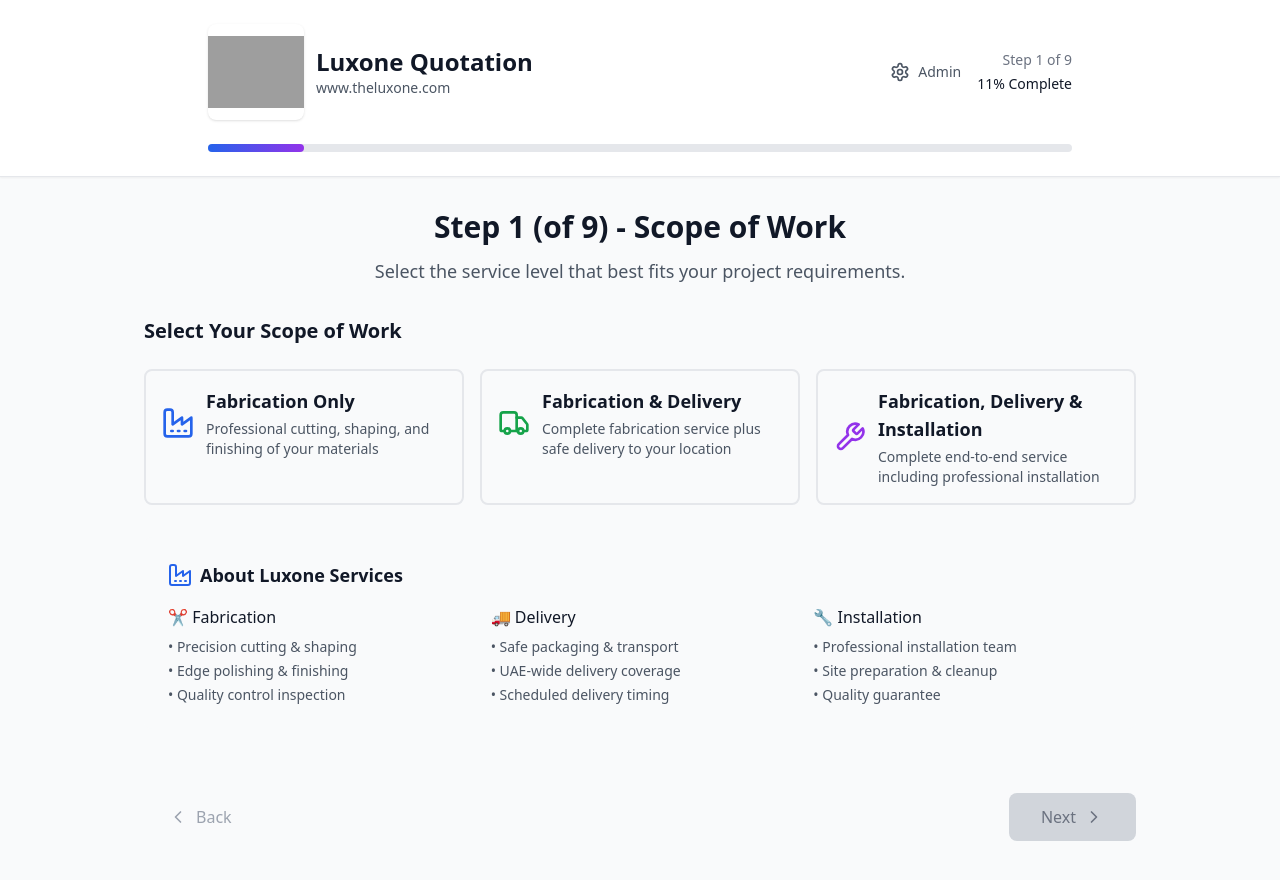
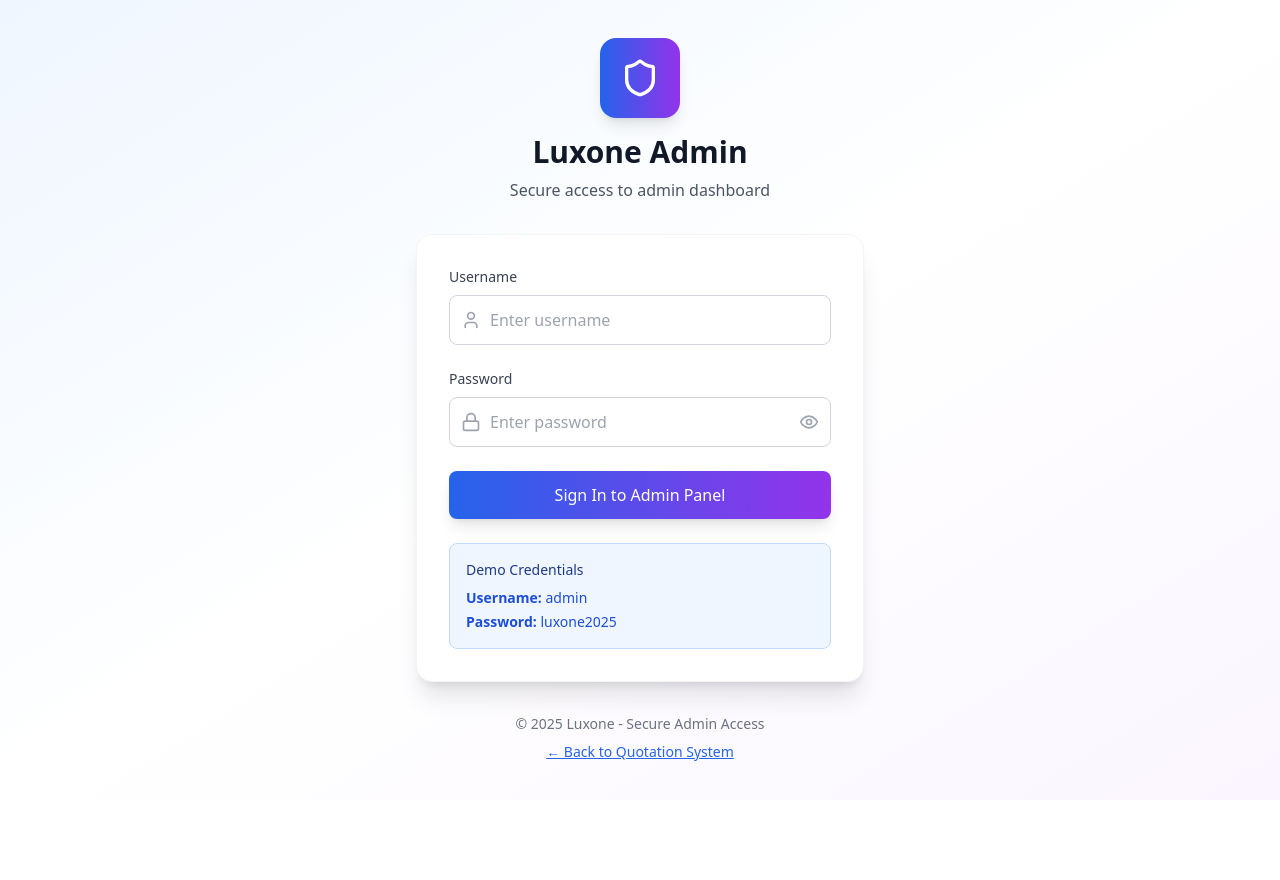
Before and after one commit to amirhost007/luxonequot, a React (Vite) app: page /admin in a window 1280 px wide. Shown: the top 880 px of the page. After the commit the page ends 800 px from the top, so only its background shows below. Built offline with nearby package versions, Linux system fonts and the light colour scheme; grey boxes are pictures that could not be loaded.

Commit message:
Create Separate Admin Page

```diff
--- a/package.json
+++ b/package.json
@@ -15,7 +15,8 @@
     "lucide-react": "^0.344.0",
     "react": "^18.3.1",
     "react-dom": "^18.3.1",
-    "react-dropzone": "^14.3.8"
+    "react-dropzone": "^14.3.8",
+    "react-router-dom": "^7.6.3"
   },
   "devDependencies": {
     "@eslint/js": "^9.9.1",
--- a/src/App.tsx
+++ b/src/App.tsx
@@ -1,6 +1,7 @@
 import React from 'react';
 import { QuotationProvider, useQuotation } from './context/QuotationContext';
 import { AdminProvider, useAdmin } from './context/AdminContext';
+import { BrowserRouter as Router, Routes, Route, Navigate } from 'react-router-dom';
 import Header from './components/common/Header';
 import Step1ScopeOfWork from './components/steps/Step1ScopeOfWork';
 import Step2MaterialOptions from './components/steps/Step2MaterialOptions';
@@ -13,14 +14,10 @@ import Step8ProjectType from './components/steps/Step8ProjectType';
 import Step9ContactInfo from './components/steps/Step9ContactInfo';
 import QuoteSummary from './components/QuoteSummary';
 import AdminPanel from './components/admin/AdminPanel';
+import AdminLogin from './components/admin/AdminLogin';
 
 const AppContent: React.FC = () => {
   const { currentStep, isQuoteSubmitted } = useQuotation();
-  const { isAdminMode } = useAdmin();
-
-  if (isAdminMode) {
-    return <AdminPanel />;
-  }
 
   if (isQuoteSubmitted) {
     return <QuoteSummary />;
@@ -63,11 +60,18 @@ const AppContent: React.FC = () => {
 
 function App() {
   return (
-    <AdminProvider>
-      <QuotationProvider>
-        <AppContent />
-      </QuotationProvider>
-    </AdminProvider>
+    <Router>
+      <AdminProvider>
+        <QuotationProvider>
+          <Routes>
+            <Route path="/" element={<AppContent />} />
+            <Route path="/admin" element={<AdminLogin />} />
+            <Route path="/admin/dashboard" element={<AdminPanel />} />
+            <Route path="*" element={<Navigate to="/" replace />} />
+          </Routes>
+        </QuotationProvider>
+      </AdminProvider>
+    </Router>
   );
 }
 
--- /dev/null
+++ b/src/components/admin/AdminLogin.tsx
@@ -0,0 +1,154 @@
+import React, { useState } from 'react';
+import { useNavigate } from 'react-router-dom';
+import { useAdmin } from '../../context/AdminContext';
+import { Lock, User, Eye, EyeOff, Shield } from 'lucide-react';
+
+const AdminLogin: React.FC = () => {
+  const [credentials, setCredentials] = useState({ username: '', password: '' });
+  const [showPassword, setShowPassword] = useState(false);
+  const [error, setError] = useState('');
+  const [isLoading, setIsLoading] = useState(false);
+  const navigate = useNavigate();
+  const { setIsAdminMode } = useAdmin();
+
+  // Default admin credentials (in production, this should be handled securely)
+  const ADMIN_CREDENTIALS = {
+    username: 'admin',
+    password: 'luxone2025'
+  };
+
+  const handleLogin = async (e: React.FormEvent) => {
+    e.preventDefault();
+    setIsLoading(true);
+    setError('');
+
+    // Simulate API call delay
+    await new Promise(resolve => setTimeout(resolve, 1000));
+
+    if (
+      credentials.username === ADMIN_CREDENTIALS.username &&
+      credentials.password === ADMIN_CREDENTIALS.password
+    ) {
+      setIsAdminMode(true);
+      navigate('/admin/dashboard');
+    } else {
+      setError('Invalid username or password');
+    }
+
+    setIsLoading(false);
+  };
+
+  return (
+    <div className="min-h-screen bg-gradient-to-br from-blue-50 via-white to-purple-50 flex items-center justify-center p-4">
+      <div className="w-full max-w-md">
+        {/* Header */}
+        <div className="text-center mb-8">
+          <div className="w-20 h-20 bg-gradient-to-r from-blue-600 to-purple-600 rounded-2xl flex items-center justify-center mx-auto mb-4 shadow-lg">
+            <Shield size={40} className="text-white" />
+          </div>
+          <h1 className="text-3xl font-bold text-gray-900 mb-2">Luxone Admin</h1>
+          <p className="text-gray-600">Secure access to admin dashboard</p>
+        </div>
+
+        {/* Login Form */}
+        <div className="bg-white rounded-2xl shadow-xl border border-gray-100 p-8">
+          <form onSubmit={handleLogin} className="space-y-6">
+            {/* Username Field */}
+            <div>
+              <label className="block text-sm font-medium text-gray-700 mb-2">
+                Username
+              </label>
+              <div className="relative">
+                <User size={20} className="absolute left-3 top-1/2 transform -translate-y-1/2 text-gray-400" />
+                <input
+                  type="text"
+                  value={credentials.username}
+                  onChange={(e) => setCredentials({ ...credentials, username: e.target.value })}
+                  className="w-full pl-10 pr-4 py-3 border border-gray-300 rounded-lg focus:ring-2 focus:ring-blue-500 focus:border-blue-500 transition-colors"
+                  placeholder="Enter username"
+                  required
+                />
+              </div>
+            </div>
+
+            {/* Password Field */}
+            <div>
+              <label className="block text-sm font-medium text-gray-700 mb-2">
+                Password
+              </label>
+              <div className="relative">
+                <Lock size={20} className="absolute left-3 top-1/2 transform -translate-y-1/2 text-gray-400" />
+                <input
+                  type={showPassword ? 'text' : 'password'}
+                  value={credentials.password}
+                  onChange={(e) => setCredentials({ ...credentials, password: e.target.value })}
+                  className="w-full pl-10 pr-12 py-3 border border-gray-300 rounded-lg focus:ring-2 focus:ring-blue-500 focus:border-blue-500 transition-colors"
+                  placeholder="Enter password"
+                  required
+                />
+                <button
+                  type="button"
+                  onClick={() => setShowPassword(!showPassword)}
+                  className="absolute right-3 top-1/2 transform -translate-y-1/2 text-gray-400 hover:text-gray-600"
+                >
+                  {showPassword ? <EyeOff size={20} /> : <Eye size={20} />}
+                </button>
+              </div>
+            </div>
+
+            {/* Error Message */}
+            {error && (
+              <div className="bg-red-50 border border-red-200 rounded-lg p-3">
+                <p className="text-red-700 text-sm">{error}</p>
+              </div>
+            )}
+
+            {/* Login Button */}
+            <button
+              type="submit"
+              disabled={isLoading}
+              className={`w-full py-3 px-4 rounded-lg font-medium transition-all duration-200 ${
+                isLoading
+                  ? 'bg-gray-300 text-gray-500 cursor-not-allowed'
+                  : 'bg-gradient-to-r from-blue-600 to-purple-600 text-white hover:from-blue-700 hover:to-purple-700 shadow-lg hover:shadow-xl'
+              }`}
+            >
+              {isLoading ? (
+                <div className="flex items-center justify-center space-x-2">
+                  <div className="w-4 h-4 border-2 border-gray-400 border-t-transparent rounded-full animate-spin"></div>
+                  <span>Signing in...</span>
+                </div>
+              ) : (
+                'Sign In to Admin Panel'
+              )}
+            </button>
+          </form>
+
+          {/* Demo Credentials */}
+          <div className="mt-6 p-4 bg-blue-50 border border-blue-200 rounded-lg">
+            <h4 className="text-sm font-medium text-blue-900 mb-2">Demo Credentials</h4>
+            <div className="text-sm text-blue-700 space-y-1">
+              <p><strong>Username:</strong> admin</p>
+              <p><strong>Password:</strong> luxone2025</p>
+            </div>
+          </div>
+        </div>
+
+        {/* Footer */}
+        <div className="text-center mt-8">
+          <p className="text-gray-500 text-sm">
+            © 2025 Luxone - Secure Admin Access
+          </p>
+          <button
+            onClick={() => navigate('/')}
+            className="text-blue-600 hover:text-blue-700 text-sm mt-2 underline"
+          >
+            ← Back to Quotation System
+          </button>
+        </div>
+      </div>
+    </div>
+  );
+};
+
+export default AdminLogin;
--- a/src/components/admin/AdminPanel.tsx
+++ b/src/components/admin/AdminPanel.tsx
@@ -1,4 +1,5 @@
 import React, { useState } from 'react';
+import { useNavigate } from 'react-router-dom';
 import { useAdmin } from '../../context/AdminContext';
 import FormFieldManager from './FormFieldManager';
 import PDFTemplateManager from './PDFTemplateManager';
@@ -20,11 +21,13 @@ import {
   FormInput,
   Palette,
   Database,
-  BarChart3
+  BarChart3,
+  LogOut
 } from 'lucide-react';
 
 const AdminPanel: React.FC = () => {
   const { settings, updateSettings, quotes, setIsAdminMode } = useAdmin();
+  const navigate = useNavigate();
   const [activeTab, setActiveTab] = useState('settings');
   const [editingSettings, setEditingSettings] = useState(false);
   const [tempSettings, setTempSettings] = useState(settings);
@@ -72,6 +75,11 @@ const AdminPanel: React.FC = () => {
     linkElement.click();
   };
 
+  const handleLogout = () => {
+    setIsAdminMode(false);
+    navigate('/');
+  };
+
   return (
     <div className="min-h-screen bg-gray-50">
       {/* Header */}
@@ -79,21 +87,27 @@ const AdminPanel: React.FC = () => {
         <div className="max-w-7xl mx-auto px-4 py-4">
           <div className="flex items-center justify-between">
             <div className="flex items-center space-x-4">
+              <div className="w-12 h-12 bg-gradient-to-r from-blue-600 to-purple-600 rounded-lg flex items-center justify-center">
+                <span className="text-white font-bold text-lg">L</span>
+              </div>
+              <h1 className="text-2xl font-bold text-gray-900">Luxone Admin Panel</h1>
+            </div>
+            <div className="flex items-center space-x-3">
               <button
-                onClick={() => setIsAdminMode(false)}
-                className="flex items-center space-x-2 text-gray-600 hover:text-gray-900"
+                onClick={() => navigate('/')}
+                className="flex items-center space-x-2 text-gray-600 hover:text-gray-900 transition-colors"
               >
                 <ArrowLeft size={20} />
                 <span>Back to Quotation</span>
               </button>
               <div className="h-6 w-px bg-gray-300"></div>
-              <h1 className="text-2xl font-bold text-gray-900">Luxone Admin Panel</h1>
-            </div>
-            <div className="flex items-center space-x-3">
-              <div className="w-8 h-8 bg-gradient-to-r from-blue-600 to-purple-600 rounded-lg flex items-center justify-center">
-                <span className="text-white font-bold text-sm">L</span>
-              </div>
-              <span className="text-sm text-gray-600">Admin Dashboard</span>
+              <button
+                onClick={handleLogout}
+                className="flex items-center space-x-2 bg-red-600 text-white px-4 py-2 rounded-lg hover:bg-red-700 transition-colors"
+              >
+                <LogOut size={16} />
+                <span>Logout</span>
+              </button>
             </div>
           </div>
         </div>
--- a/src/components/common/Header.tsx
+++ b/src/components/common/Header.tsx
@@ -1,12 +1,14 @@
 import React from 'react';
 import { useQuotation } from '../../context/QuotationContext';
-import { useAdmin } from '../../context/AdminContext';
 import { Settings } from 'lucide-react';
 
 const Header: React.FC = () => {
   const { currentStep, totalSteps } = useQuotation();
-  const { setIsAdminMode } = useAdmin();
   const progressPercentage = (currentStep / totalSteps) * 100;
+
+  const handleAdminAccess = () => {
+    window.open('/admin', '_blank');
+  };
 
   return (
     <div className="bg-white shadow-sm border-b border-gray-200">
@@ -28,7 +30,7 @@ const Header: React.FC = () => {
 
           <div className="flex items-center space-x-4">
             <button
-              onClick={() => setIsAdminMode(true)}
+              onClick={handleAdminAccess}
               className="flex items-center space-x-2 text-gray-600 hover:text-gray-900 transition-colors"
               title="Admin Panel"
             >
```
Also changed, not shown: 1 other file (tests, documents, lock files or other folders).
